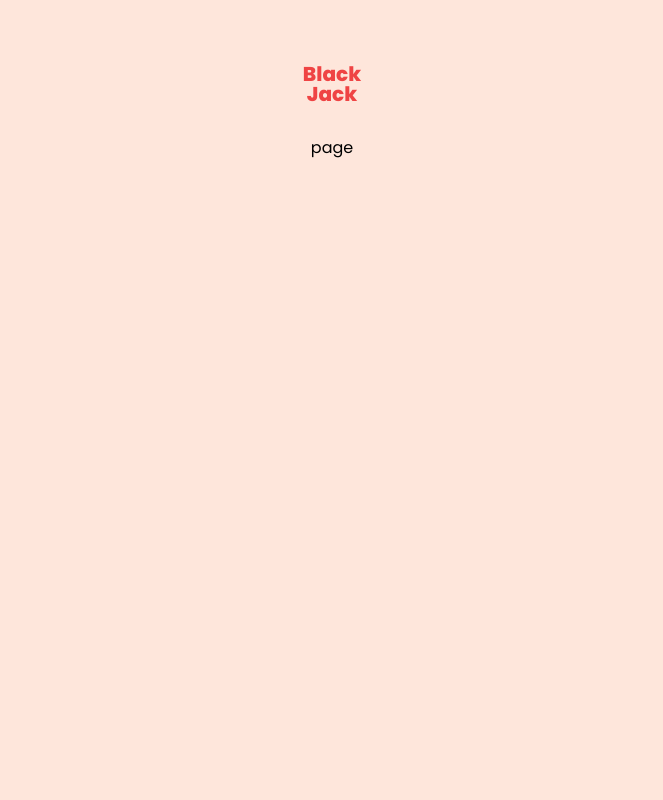
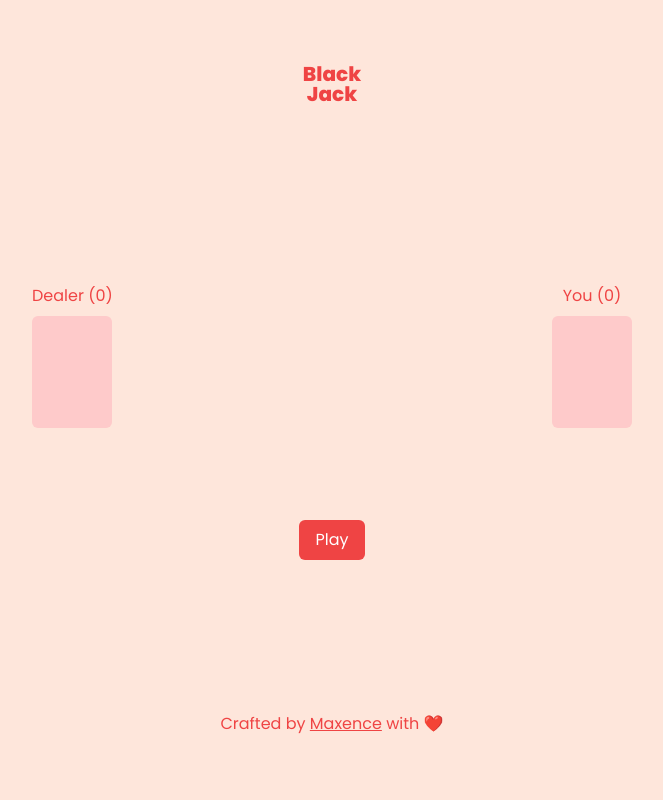
Before and after one commit to MaeWolff/blackjack, a Next.js app: page / in a window 1280 px wide. Shown: the top 800 px of the page, without its empty margins (308-971 px from the left). Built offline with nearby package versions, Linux system fonts and the light colour scheme.

Commit message:
feat: add logic of blackjack game (first iteration)

```diff
--- a/src/app/page.tsx
+++ b/src/app/page.tsx
@@ -1,7 +1,186 @@
+"use client";
+import Card, { InitialCard } from "@/components/Card";
+import deck from "@/entities/deck-of-cards";
+import type { Card as CardType } from "@/entities/types";
+import {
+  MAP_VALUE_TO_SCORE,
+  calculateWinner,
+  drawRandomCardIndex,
+  updateDeck,
+} from "@/entities/utils";
+import clsx from "clsx";
+import { useEffect, useState } from "react";
+
 export default function Home() {
+  // GAME
+  const [currentDeck, setCurrentDeck] = useState(deck);
+  const [gameState, setGameState] = useState<
+    "initial" | "started" | "dealerTurn" | "finished"
+  >("initial");
+
+  // DEALER
+  const [dealerDeck, setDealerDeck] = useState<[] | CardType[]>([]);
+  const [dealerScore, setDealerScore] = useState<number>(0);
+
+  // PLAYER
+  const [myDeck, setMyDeck] = useState<[] | CardType[]>([]);
+  const [myScore, setMyScore] = useState<number>(0);
+
+  function handlePlayGame() {
+    const dealerCardIndex = drawRandomCardIndex();
+    const myCardIndex1 = drawRandomCardIndex();
+    const myCardIndex2 = drawRandomCardIndex();
+
+    setDealerDeck((oldCards) => [...oldCards, currentDeck[dealerCardIndex]]);
+    setMyDeck((oldCards) => [
+      ...oldCards,
+      currentDeck[myCardIndex1],
+      currentDeck[myCardIndex2],
+    ]);
+
+    const newDeck = updateDeck(currentDeck, [
+      dealerCardIndex,
+      myCardIndex1,
+      myCardIndex2,
+    ]);
+    setCurrentDeck(newDeck);
+
+    if (myScore >= 21) setGameState("finished");
+    setGameState("started");
+  }
+
+  function handleHit() {
+    if (myScore >= 21) setGameState("finished");
+    const randomCardIndex = drawRandomCardIndex();
+
+    setMyDeck((oldCards) => [...oldCards, currentDeck[randomCardIndex]]);
+
+    const newDeck = updateDeck(currentDeck, randomCardIndex);
+    setCurrentDeck(newDeck);
+  }
+
+  function handleStand() {
+    setGameState("dealerTurn");
+  }
+
+  function handlePlayAgain() {
+    setDealerDeck([]);
+    setMyDeck([]);
+    setDealerScore(0);
+    setMyScore(0);
+    setGameState("initial");
+    setCurrentDeck(deck);
+  }
+
+  useEffect(() => {
+    let newDealerScore = 0;
+    dealerDeck.forEach((card) => {
+      if (card.value) {
+        newDealerScore += MAP_VALUE_TO_SCORE[card.value];
+      }
+    });
+    setDealerScore(newDealerScore);
+  }, [dealerDeck]);
+
+  useEffect(() => {
+    let newMyScore = 0;
+    myDeck.forEach((card) => {
+      if (card.value) {
+        newMyScore += MAP_VALUE_TO_SCORE[card.value];
+      }
+    });
+    setMyScore(newMyScore);
+  }, [myDeck]);
+
+  useEffect(() => {
+    if (dealerScore < 17 && gameState === "dealerTurn") {
+      const randomCardIndex = drawRandomCardIndex();
+      const newCard = currentDeck[randomCardIndex];
+
+      setDealerDeck((oldCards) => [...oldCards, newCard]);
+
+      const newDeck = updateDeck(currentDeck, randomCardIndex);
+      setCurrentDeck(newDeck);
+
+      setDealerScore(
+        (prevScore) => prevScore + MAP_VALUE_TO_SCORE[newCard.value]
+      );
+    }
+
+    if (dealerScore >= 17) return setGameState("finished");
+    // eslint-disable-next-line react-hooks/exhaustive-deps
+  }, [dealerScore, gameState]);
+
   return (
-    <main className="flex min-h-screen flex-col items-center p-8">
-      <h1>page</h1>
+    <main className="flex w-full flex-col items-center gap-16 p-8">
+      <div className="flex min-h-[200px] w-full max-w-[600px] flex-col items-center justify-between gap-8 md:flex-row md:gap-0">
+        <div className="flex flex-col items-center gap-2">
+          <p className="text-red-500">Dealer ({dealerScore})</p>
+          <div className="flex flex-row gap-2">
+            {gameState === "initial" && <InitialCard />}
+
+            {dealerDeck.map((card, i) => (
+              <Card key={i} {...card} />
+            ))}
+            {dealerDeck.length === 1 && <InitialCard />}
+          </div>
+        </div>
+
+        <div
+          className={clsx(
+            "w-fit rounded-md bg-[#FED3C0] px-4 py-2 font-bold text-red-500",
+            { ["bg-transparent text-transparent"]: gameState !== "finished" }
+          )}
+        >
+          {calculateWinner(dealerScore, myScore)}
+        </div>
+
+        <div className="flex flex-col items-center gap-2">
+          <p className="text-red-500">You ({myScore})</p>
+          <div className="flex flex-row gap-2">
+            {gameState === "initial" && <InitialCard />}
+
+            {myDeck.map((card, i) => (
+              <Card key={i} {...card} />
+            ))}
+          </div>
+        </div>
+      </div>
+
+      {gameState === "initial" && (
+        <button
+          className="rounded-md bg-red-500 px-4 py-2 text-white"
+          onClick={handlePlayGame}
+        >
+          Play
+        </button>
+      )}
+
+      {gameState === "started" && (
+        <div className="flex flex-row gap-2">
+          <button
+            className="rounded-md bg-red-500/60 px-4 py-2 text-white"
+            onClick={handleStand}
+          >
+            Stand
+          </button>
+          <button
+            className="rounded-md bg-red-500 px-4 py-2 text-white"
+            onClick={handleHit}
+          >
+            Hit
+          </button>
+        </div>
+      )}
+
+      {gameState === "finished" && (
+        <button
+          className="rounded-md bg-red-500 px-4 py-2 text-white"
+          onClick={handlePlayAgain}
+        >
+          Play again :)
+        </button>
+      )}
     </main>
   );
 }
--- a/src/entities/utils.ts
+++ b/src/entities/utils.ts
@@ -1,4 +1,5 @@
-import type { Suit } from "./types";
+import deck from "./deck-of-cards";
+import type { Card, Suit, Value } from "./types";
 
 const MAP_SUIT_TO_SYMBOL: Record<Suit, string> = {
   hearts: "♥",
@@ -7,4 +8,67 @@ const MAP_SUIT_TO_SYMBOL: Record<Suit, string> = {
   spades: "♠",
 };
 
-export { MAP_SUIT_TO_SYMBOL };
+const MAP_VALUE_TO_SCORE: Record<Value, number> = {
+  A: 1,
+  2: 2,
+  3: 3,
+  4: 4,
+  5: 5,
+  6: 6,
+  7: 7,
+  8: 8,
+  9: 9,
+  10: 10,
+  J: 10,
+  Q: 10,
+  K: 10,
+};
+
+function drawRandomCardIndex(): number {
+  return Math.floor(Math.random() * deck.length);
+}
+
+function removeCardsFromDeck(deck: Card[], cardIndex: number | number[]) {
+  if (typeof cardIndex === "number") return deck.splice(cardIndex, 1);
+  return cardIndex.map((i) => deck.splice(i, 1));
+}
+
+function updateDeck(
+  currentDeck: Card[],
+  cardIndexToDelete: number | number[]
+): Card[] {
+  const newDeck = [...currentDeck];
+  removeCardsFromDeck(newDeck, cardIndexToDelete);
+  return newDeck;
+}
+
+enum ResultMessage {
+  win = "You Win !",
+  lose = "You lose",
+  equality = "Push",
+}
+
+function calculateWinner(dealerScore: number, myScore: number) {
+  if (dealerScore > 21 && myScore <= 21) {
+    return ResultMessage.win;
+  } else if (myScore > 21 && dealerScore <= 21) {
+    return ResultMessage.lose;
+  } else if (myScore === dealerScore) {
+    return ResultMessage.equality;
+  } else if (dealerScore > myScore && dealerScore <= 21) {
+    return ResultMessage.lose;
+  } else if (myScore > dealerScore && myScore <= 21) {
+    return ResultMessage.win;
+  } else {
+    return "Invalid scores";
+  }
+}
+
+export {
+  MAP_SUIT_TO_SYMBOL,
+  MAP_VALUE_TO_SCORE,
+  drawRandomCardIndex,
+  removeCardsFromDeck,
+  updateDeck,
+  calculateWinner,
+};
```
